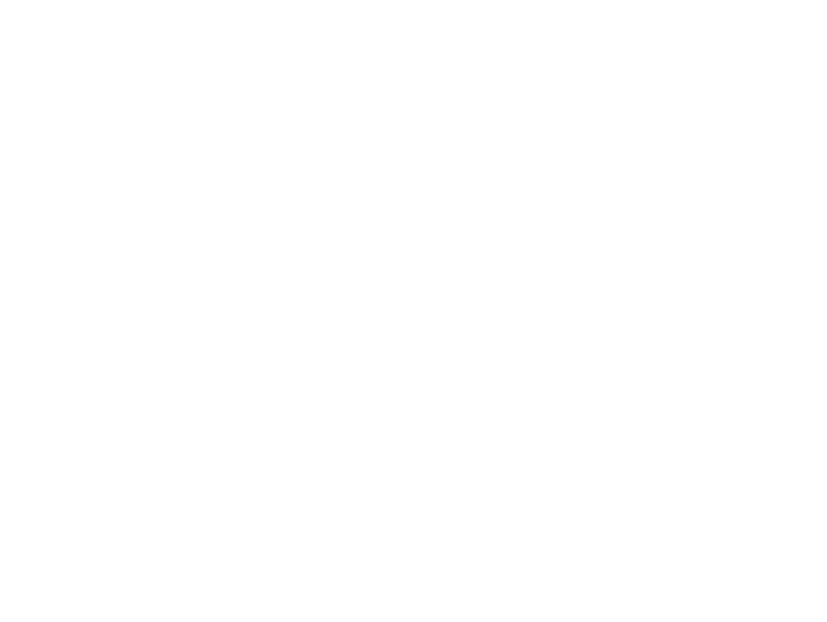
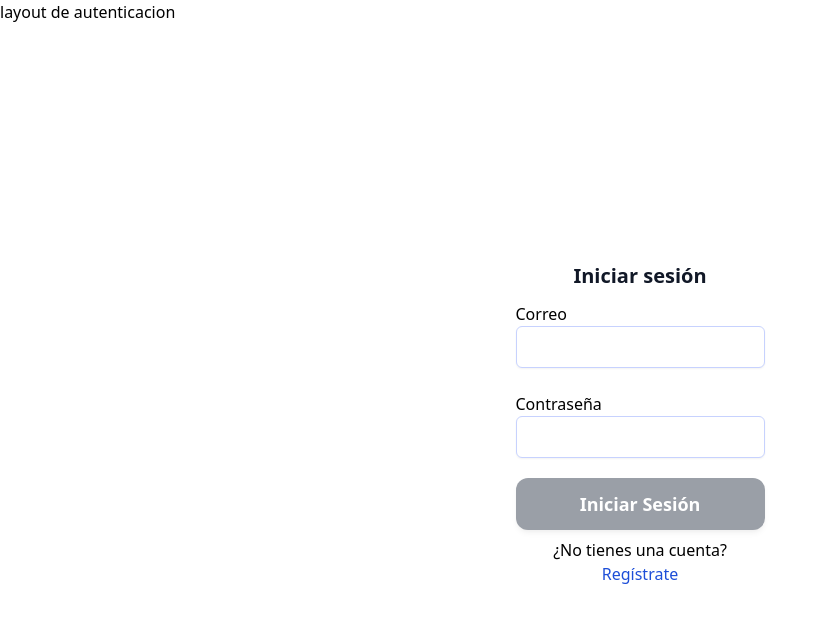
Before and after one commit to SandraCaballeroV/Front_Argonautas, a React (Create React App) app: page /auth/login in a window 1280 px wide. Before the commit this address had no page. Shown: the top 622 px of the page, without its empty margins (0-827 px from the left). Built offline with nearby package versions, Linux system fonts and the light colour scheme.

Commit message:
temrinar el login

```diff
--- a/src/App.jsx
+++ b/src/App.jsx
@@ -1,62 +1,82 @@
-import React, { useState } from 'react';
-import PrivateLayout from 'layouts/PrivateLayout';
-import { BrowserRouter, Routes, Route } from 'react-router-dom';
-import { Auth0Provider } from '@auth0/auth0-react';
-import { UserContext } from 'context/userContext';
-import Index from 'pages/Index';
-import Usuarios from 'pages/usuarios/index';
-import IndexCategory1 from 'pages/category1/Index';
-import Category1 from 'pages/category1/CategoryPage1';
-import { ApolloClient, InMemoryCache, from, HttpLink } from '@apollo/client';
-import { ApolloProvider } from '@apollo/react-hooks';
-import EditarUsuario from 'pages/usuarios/editar';
-import 'styles/globals.css';
-import 'styles/table.css';
-import AuthLayout from 'layouts/AuthLayouth';
-import Register from 'pages/auth/register';
+import React, { useState } from "react";
+import PrivateLayout from "layouts/PrivateLayout";
+import { BrowserRouter, Routes, Route } from "react-router-dom";
+import { AuthContext } from "context/authContext";
+import { UserContext } from "context/userContext";
+import Index from "pages/Index";
+import Usuarios from "pages/usuarios/index";
+import IndexCategory1 from "pages/category1/Index";
+import Category1 from "pages/category1/CategoryPage1";
+import { ApolloProvider, createHttpLink, ApolloClient, InMemoryCache } from '@apollo/client';
+import EditarUsuario from "pages/usuarios/editar";
+import "styles/globals.css";
+import "styles/table.css";
+import AuthLayout from "layouts/AuthLayouth";
+import Register from "pages/auth/register";
+import Login from "pages/auth/login";
+import { setContext } from '@apollo/client/link/context';
+
 
 // import PrivateRoute from 'components/PrivateRoute';
 
+const httpLink = createHttpLink({
+  uri: 'http://localhost:4000/graphql',
+});
+
+const authLink = setContext((_, { headers }) => {
+  // get the authentication token from local storage if it exists
+  const token = JSON.parse(localStorage.getItem('token'));
+  // return the headers to the context so httpLink can read them
+  return {
+    headers: {
+      ...headers,
+      authorization: token ? `Bearer ${token}` : '',
+    },
+  };
+});
+
 const client = new ApolloClient({
   cache: new InMemoryCache(),
-  link: from([
-    new HttpLink({
-      uri:
-        process.env.NODE_ENV === 'production'
-          ? 'https://servidor-gql-mintic.herokuapp.com/graphql'
-          : 'http://localhost:4000/graphql',
-    }),
-  ]),
+  link: authLink.concat(httpLink),
 });
 
 function App() {
   const [userData, setUserData] = useState({});
+  const [authToken, setAuthToken] = useState("");
+  const [loadingAuth, setLoadingAuth] = useState(true);
+
+  const setToken = (data) => {
+    setAuthToken(data);
+    console.log("dt token", data);
+    if (data) {
+      localStorage.setItem("token", JSON.stringify(data));
+    }
+  };
 
   return (
     <ApolloProvider client={client}>
-      <Auth0Provider
-        domain='misiontic-concesionario.us.auth0.com'
-        clientId='WsdhjjQzDLIZEHA6ouuxXGxFONFGAQ4g'
-        redirectUri='http://localhost:3000/admin'
-        audience='api-autenticacion-concesionario-mintic'
-      >
+      <AuthContext.Provider value={{ authToken, setToken, loadingAuth }}>
         <UserContext.Provider value={{ userData, setUserData }}>
           <BrowserRouter>
             <Routes>
-              <Route path='/' element={<PrivateLayout />}>
-                <Route path='' element={<Index />} />
-                <Route path='usuarios/' element={<Usuarios />} />
-                <Route path='usuarios/editar/:_id' element={<EditarUsuario />} />
-                <Route path='category1' element={<IndexCategory1 />} />
-                <Route path='category1/page1' element={<Category1 />} />
+              <Route path="/" element={<PrivateLayout />}>
+                <Route path="" element={<Index />} />
+                <Route path="usuarios/" element={<Usuarios />} />
+                <Route
+                  path="usuarios/editar/:_id"
+                  element={<EditarUsuario />}
+                />
+                <Route path="category1" element={<IndexCategory1 />} />
+                <Route path="category1/page1" element={<Category1 />} />
               </Route>
-              <Route path = "/auth" element={<AuthLayout/>}>
-                <Route path ="register" element ={<Register/>}/>
+              <Route path="/auth" element={<AuthLayout />}>
+                <Route path="register" element={<Register />} />
+                <Route path="login" element={<Login />} />
               </Route>
             </Routes>
           </BrowserRouter>
         </UserContext.Provider>
-      </Auth0Provider>
+      </AuthContext.Provider>
     </ApolloProvider>
   );
 }
--- /dev/null
+++ b/src/context/authContext.js
@@ -0,0 +1,7 @@
+import { createContext, useContext } from 'react';
+
+export const AuthContext = createContext(null);
+
+export const useAuth = () => {
+  return useContext(AuthContext);
+};
--- a/src/graphql/usuario/auth/mutations.js
+++ b/src/graphql/usuario/auth/mutations.js
@@ -19,8 +19,24 @@
     ) {
       token
       error
-
     }
   }
 `;
-export { REGISTRO };
+const LOGIN = gql`
+  mutation Login($correo: String!, $password: String!) {
+    login(correo: $correo, password: $password) {
+      token
+    }
+  }
+`;
+
+const REFRESH_TOKEN = gql`
+  mutation RefreshToken {
+    refreshToken {
+      token
+      error
+    }
+  }
+`;
+
+export { REGISTRO, LOGIN, REFRESH_TOKEN };
--- a/src/layouts/AuthLayouth.jsx
+++ b/src/layouts/AuthLayouth.jsx
@@ -7,6 +7,7 @@
     <div className='flex flex-col md:flex-row flex-no-wrap h-screen'>
       <div className='flex w-full h-full'>
         <div className='w-full h-full  overflow-y-scroll'>
+          layout de autenticacion
           <Outlet />
         </div>
       </div>
--- a/src/layouts/PrivateLayout.jsx
+++ b/src/layouts/PrivateLayout.jsx
@@ -1,10 +1,44 @@
 import Sidebar from 'components/Sidebar';
 import { Outlet } from 'react-router';
-import React from 'react';
+import React, { useEffect, useState } from 'react';
 import { ToastContainer, toast } from 'react-toastify';
 import 'react-toastify/dist/ReactToastify.css';
+import { useAuth } from 'context/authContext';
+import { REFRESH_TOKEN } from 'graphql/usuario/auth/mutations';
+import { useNavigate } from 'react-router-dom';
+import 'react-toastify/dist/ReactToastify.css';
+import { useMutation } from '@apollo/client';
+
 
 const PrivateLayout = () => {
+  const navigate = useNavigate();
+  const { authToken, setToken } = useAuth();
+  const [loadingAuth, setLoadingAuth] = useState(true);
+
+  const [refreshToken, { data: dataMutation, loading: loadingMutation, error: errorMutation }] =
+    useMutation(REFRESH_TOKEN);
+
+  useEffect(() => {
+    refreshToken();
+  }, [refreshToken]);
+
+  useEffect(() => {
+    if (dataMutation) {
+      if (dataMutation.refreshToken.token) {
+        setToken(dataMutation.refreshToken.token);
+      } else {
+        setToken(null);
+        navigate('/auth/login');
+      }
+      setLoadingAuth(false);
+    }
+  }, [dataMutation, setToken, loadingAuth, navigate]);
+
+  if (loadingMutation || loadingAuth) return <div>Loading...</div>;
+
+
+
+
   return (
     <div className='flex flex-col md:flex-row flex-no-wrap h-screen'>
       <Sidebar />
--- /dev/null
+++ b/src/pages/auth/login.jsx
@@ -0,0 +1,56 @@
+import React, { useEffect } from 'react';
+import Input from 'components/Input';
+import ButtonLoading from 'components/ButtonLoading';
+import { Link } from 'react-router-dom';
+import useFormData from 'hooks/useFormData';
+import { useMutation } from '@apollo/client';
+import { LOGIN } from 'graphql/usuario/auth/mutations';
+import { useAuth } from 'context/authContext';
+import { useNavigate } from 'react-router-dom';
+
+const Login = () => {
+  const navigate = useNavigate();
+  const { setToken } = useAuth();
+  const { form, formData, updateFormData } = useFormData();
+
+  const [login, { data: dataMutation, loading: mutationLoading, error: mutationError }] =
+    useMutation(LOGIN);
+
+  const submitForm = (e) => {
+    e.preventDefault();
+
+    login({
+      variables: formData,
+    });
+  };
+
+  useEffect(() => {
+    if (dataMutation) {
+      if (dataMutation.login.token) {
+        setToken(dataMutation.login.token);
+        navigate('/');
+      }
+    }
+  }, [dataMutation, setToken, navigate]);
+
+  return (
+    <div className='flex flex-col items-center justify-center w-full h-full p-10'>
+      <h1 className='text-xl font-bold text-gray-900'>Iniciar sesión</h1>
+      <form className='flex flex-col' onSubmit={submitForm} onChange={updateFormData} ref={form}>
+        <Input name='correo' type='email' label='Correo' required={true} />
+        <Input name='password' type='password' label='Contraseña' required={true} />
+        <ButtonLoading
+          disabled={Object.keys(formData).length === 0}
+          loading={mutationLoading}
+          text='Iniciar Sesión'
+        />
+      </form>
+      <span>¿No tienes una cuenta?</span>
+      <Link to='/auth/register'>
+        <span className='text-blue-700'>Regístrate</span>
+      </Link>
+    </div>
+  );
+};
+
+export default Login;
--- a/src/pages/auth/register.jsx
+++ b/src/pages/auth/register.jsx
@@ -1,31 +1,36 @@
-
 import React, { useEffect } from 'react';
 import Input from 'components/Input';
 import { Enum_Rol } from 'utils/enums';
 import DropDown from 'components/DropDown';
 import ButtonLoading from 'components/ButtonLoading';
 import useFormData from 'hooks/useFormData';
-import { REGISTRO } from 'graphql/usuario/auth/mutations';
+import { Link } from 'react-router-dom';
+import {REGISTRO} from 'graphql/usuario/auth/mutations'
 import { useMutation } from '@apollo/client';
-
-import { Link } from 'react-router-dom';
+import { useNavigate } from 'react-router';
+import { useAuth } from 'context/authContext';
 
 const Register = () => {
+  const { setToken } = useAuth();
+  const navigate = useNavigate();
   const { form, formData, updateFormData } = useFormData();
 
   const [registro, { data: dataMutation, loading: loadingMutation, error: errorMutation }] =
-  useMutation(REGISTRO);
-
+    useMutation(REGISTRO);
 
   const submitForm = (e) => {
     e.preventDefault();
-    console.log("enviar datos al back",formData);
-    registro({variables:formData});
+    registro({ variables: formData });
+  };
 
-  };
-  useEffect(()=>{
-    console.log("data mutation", dataMutation);
-  },[dataMutation]);
+  useEffect(() => {
+    if (dataMutation) {
+      if (dataMutation.registro.token) {
+        setToken(dataMutation.registro.token);
+        navigate('/');
+      }
+    }
+  }, [dataMutation, setToken, navigate]);
 
   return (
     <div className='flex flex-col h-full w-full items-center justify-center'>
```
